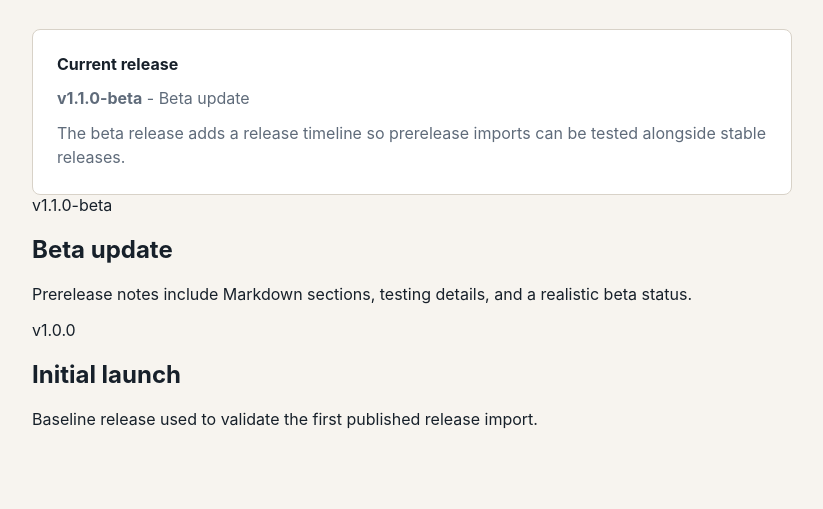
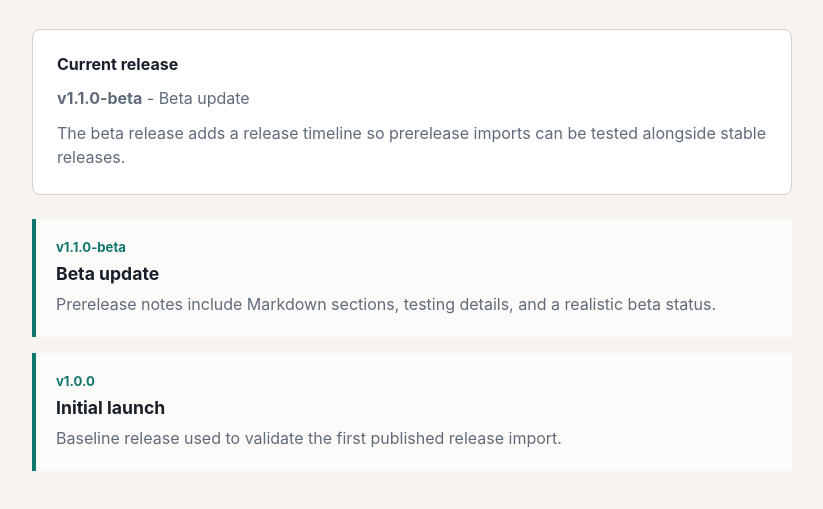
Before and after one commit to aamarciales/github-sync, a plain HTML site: page index.html in a window 1280 px wide. Shown: the part 253-762 px from the top of the page, without its empty margins (228-1051 px from the left). Drawn offline with Linux system fonts and the light colour scheme.

Commit message:
Add timeline styles to styles.css
Added styles for timeline layout and article elements.

```diff
--- a/styles.css
+++ b/styles.css
@@ -70,3 +70,34 @@ h1 {
 .panel p:last-child {
   margin-bottom: 0;
 }
+
+.timeline {
+  display: grid;
+  gap: 16px;
+  margin-top: 24px;
+}
+
+.timeline article {
+  padding: 20px;
+  border-left: 4px solid var(--accent);
+  background: rgba(255, 255, 255, 0.64);
+}
+
+.timeline span {
+  display: block;
+  margin-bottom: 8px;
+  color: var(--accent);
+  font-size: 0.82rem;
+  font-weight: 700;
+}
+
+.timeline h2 {
+  margin: 0 0 8px;
+  font-size: 1.1rem;
+}
+
+.timeline p {
+  margin: 0;
+  color: var(--muted);
+  line-height: 1.55;
+}
```
